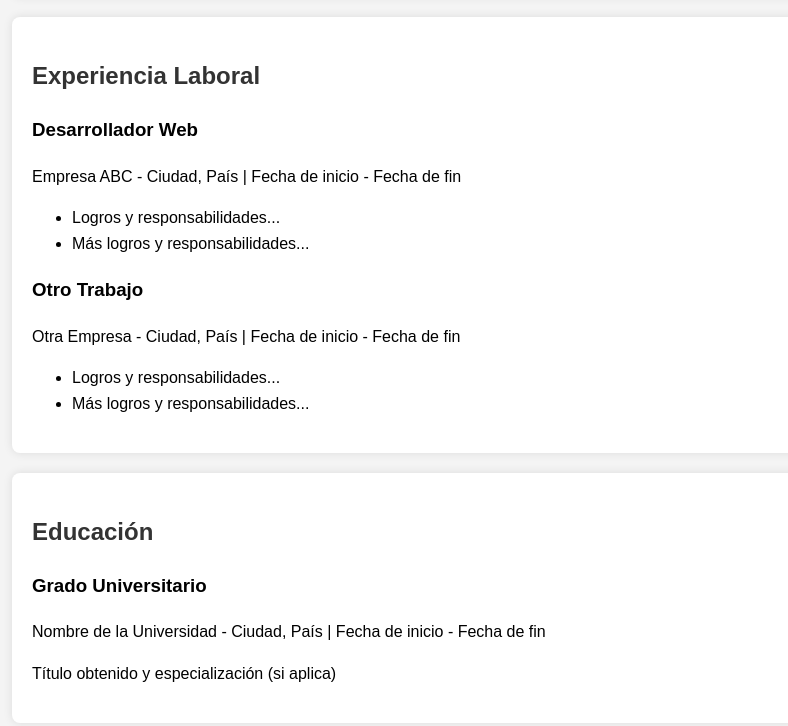
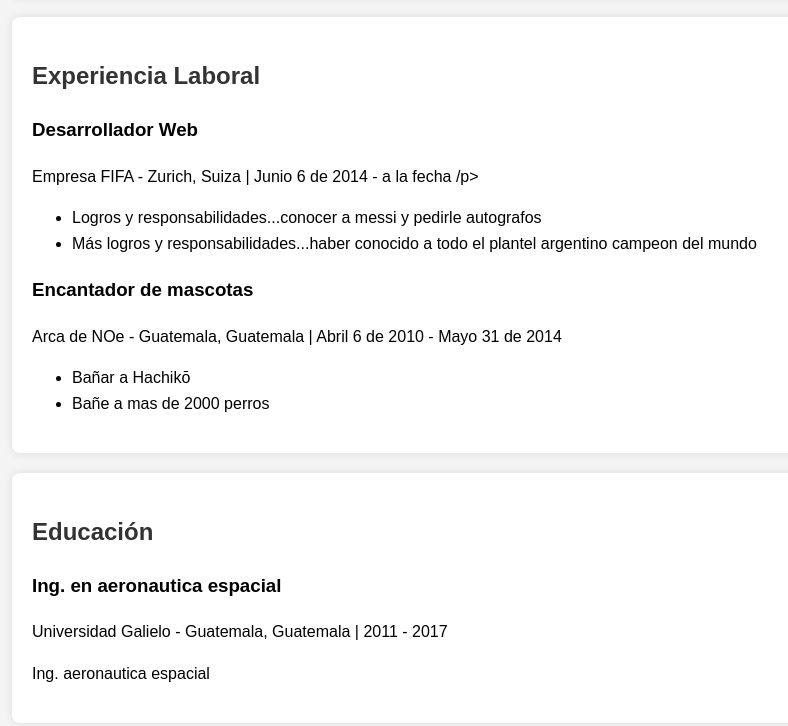
Before and after one commit to orellanajose4/orellanajose4.github.io, a plain HTML site: page index.html in a window 1280 px wide. Shown: the part 584-1310 px from the top of the page, without its empty margins (208-996 px from the left). Drawn offline with Linux system fonts and the light colour scheme.

Commit message:
3er commit para CV githubpages

```diff
--- a/index.html
+++ b/index.html
@@ -107,19 +107,20 @@
         <h2>Experiencia Laboral</h2>
         <div>
             <h3>Desarrollador Web</h3>
-            <p>Empresa ABC - Ciudad, País | Fecha de inicio - Fecha de fin</p>
+            <p>Empresa FIFA - Zurich, Suiza | Junio 6 de 2014 - a la fecha /p>
             <ul>
-                <li>Logros y responsabilidades...</li>
-                <li>Más logros y responsabilidades...</li>
+                <li>Logros y responsabilidades...conocer a messi y pedirle autografos</li>
+                <li>Más logros y responsabilidades...haber conocido a todo el plantel argentino campeon del mundo</li>
             </ul>
         </div>
 
         <div>
-            <h3>Otro Trabajo</h3>
-            <p>Otra Empresa - Ciudad, País | Fecha de inicio - Fecha de fin</p>
+            <h3>Encantador de mascotas</h3>
+            <p>Arca de NOe - Guatemala, Guatemala | Abril 6 de 2010 - Mayo 31 de 2014</p>
             <ul>
-                <li>Logros y responsabilidades...</li>
-                <li>Más logros y responsabilidades...</li>
+                <li>Bañar a Hachikō
+                </li>
+                <li>Bañe a mas de 2000 perros</li>
             </ul>
         </div>
     </section>
@@ -127,9 +128,9 @@
     <section>
         <h2>Educación</h2>
         <div>
-            <h3>Grado Universitario</h3>
-            <p>Nombre de la Universidad - Ciudad, País | Fecha de inicio - Fecha de fin</p>
-            <p>Título obtenido y especialización (si aplica)</p>
+            <h3>Ing. en aeronautica espacial</h3>
+            <p>Universidad Galielo - Guatemala, Guatemala | 2011 - 2017</p>
+            <p>Ing. aeronautica espacial </p>
         </div>
     </section>
 </body>
```
